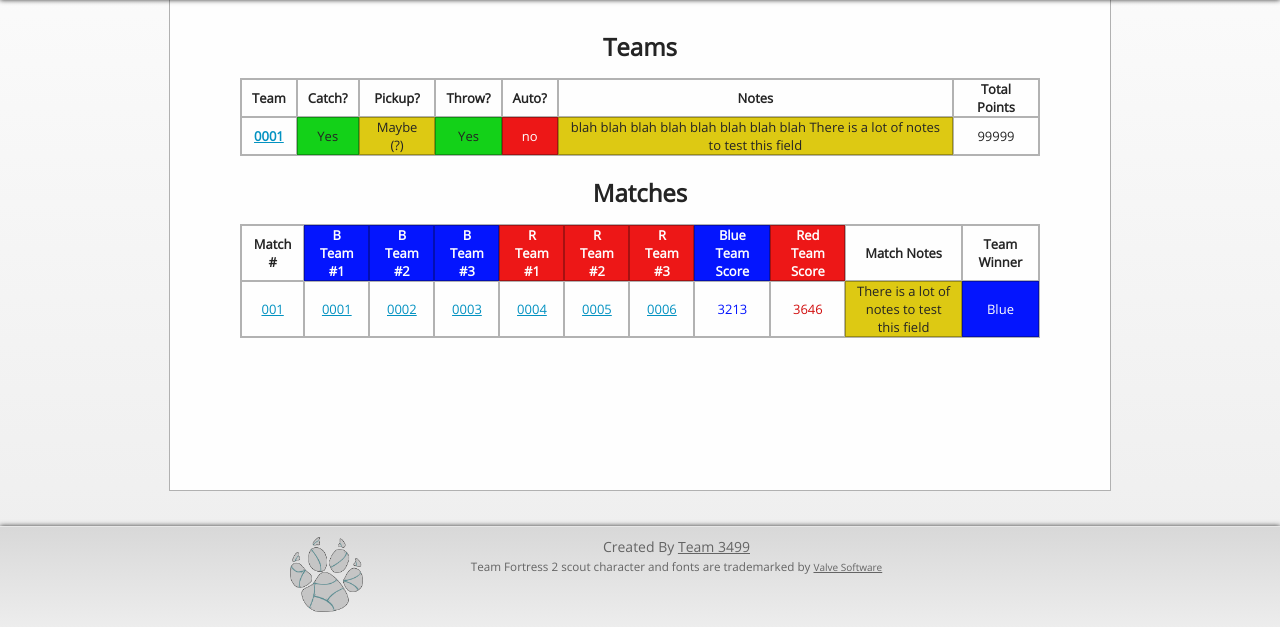
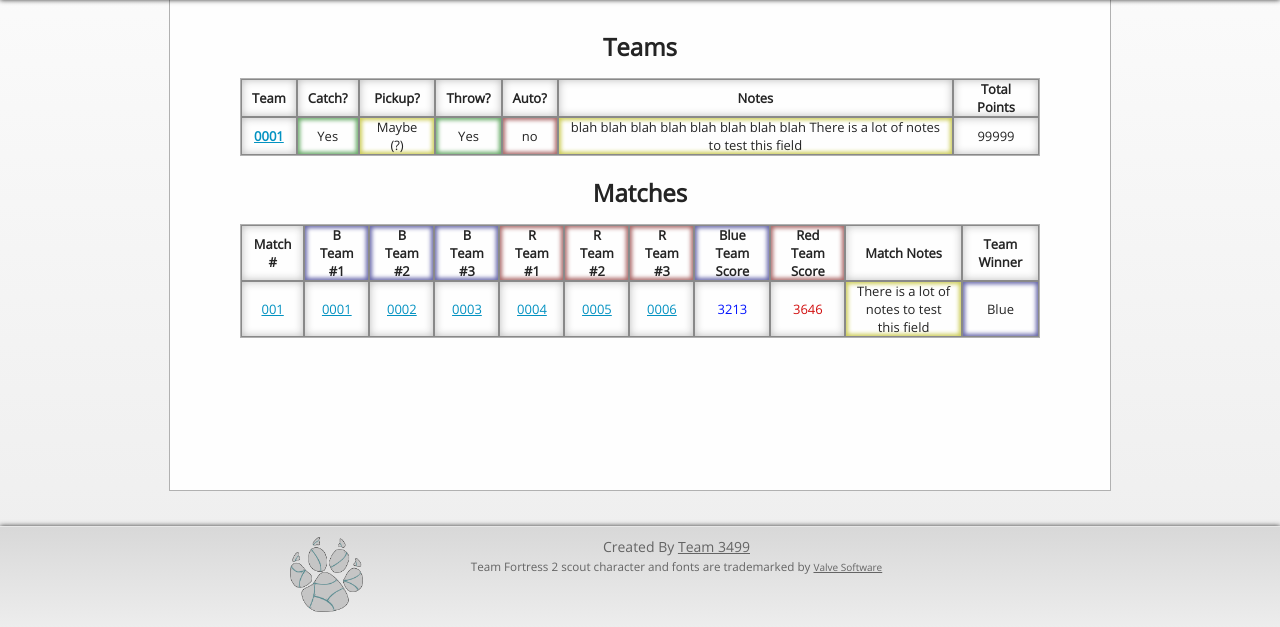
Before and after one commit to team3499/FRC-Scout, a PHP site: page / in a window 1280 px wide. Shown: the part 174-801 px from the top of the page. Run offline with PHP 8.4, Linux system fonts and the light colour scheme; a stand-in replaces the project's code that opens the database connection.

Commit message:
Changed the colors on the view page to be less intrusive

```diff
--- a/root/css/style.css
+++ b/root/css/style.css
@@ -33,12 +33,12 @@ a:hover{
 }
 table{
     margin-bottom:20px;
-    border: 1px solid rgba(0,0,0,0.3);
+    border: 1px solid #b1b1b1; /* rgba(0, 0, 0, 1); */
     border-spacing:0;
     font-size:13px;
 }
 table td{
-    border: 1px solid rgba(0,0,0,0.3);
+    border: 1px solid #888888; /* rgba(0, 0, 0, 1); */
     padding:0 10px;
 }
 h1, h2, h3, h4, h5, h6 {
@@ -285,16 +285,22 @@ span.title {
     color:#0213FF;
 }
 .greenBG{
-    background-color:#11D116;
+    background: rgb(255,255,255);
+    box-shadow: inset 0px 0px 4px 2px #66aa66;
 }
 .yellowBG{
-    background-color:#DDC911;
+    background: rgb(255,255,255);
+    box-shadow: inset 0px 0px 4px 2px #cccc55;
 }
 .redBG{
-    background-color:#ED1515;
-    color:#fff;
+    background: rgb(255,255,255);
+    box-shadow: inset 0px 0px 4px 2px #aa6666;
 }
 .blueBG{
-    background-color:#0213FF;
-    color:#fff;
+    background: rgb(255,255,255);
+    box-shadow: inset 0px 0px 4px 2px #6666aa;
 }
+.blackBG{
+    background: rgb(255,255,255);
+    box-shadow: inset 0px 0px 8px 0px #bbbbbb;
+}
--- a/showdata.php
+++ b/showdata.php
@@ -5,22 +5,22 @@
 
         <table id="tableTeams">
             <tr>
-                <td class="tableTeamsTeam"><strong>Team</strong></td>
-                <td class="tableTeamsCatch"><strong>Catch?</strong></td>
-                <td class="tableTeamsPickup"><strong>Pickup?</strong></td>
-                <td class="tableTeamsThrow"><strong>Throw?</strong></td>
-                <td class="tableTeamsAuto"><strong>Auto?</strong></td>
-                <td class="tableTeamsNotes"><strong>Notes</strong></td>
-                <td class="tableTeamsTotalPoints"><strong>Total Points</strong></td>
+                <td class="blackBG tableTeamsTeam"><strong>Team</strong></td>
+                <td class="blackBG tableTeamsCatch"><strong>Catch?</strong></td>
+                <td class="blackBG tableTeamsPickup"><strong>Pickup?</strong></td>
+                <td class="blackBG tableTeamsThrow"><strong>Throw?</strong></td>
+                <td class="blackBG tableTeamsAuto"><strong>Auto?</strong></td>
+                <td class="blackBG tableTeamsNotes"><strong>Notes</strong></td>
+                <td class="blackBG tableTeamsTotalPoints"><strong>Total Points</strong></td>
             </tr>
             <tr>
-                <td class="tableTeamsTeam" title="Team Number"><a href="team.php?team=3499"><strong>0001</strong></a></td>
+                <td class="blackBG tableTeamsTeam" title="Team Number"><a href="team.php?team=3499"><strong>0001</strong></a></td>
                 <td class="tableTeamsCatch greenBG" title="Catch?">Yes</td>
                 <td class="tableTeamsPickup yellowBG" title="Pickup?">Maybe <span title="The team said that they could pickup during the interview, but in game, they do not!">(?)</span></td>
                 <td class="tableTeamsThrow greenBG" title="Throw?">Yes</td>
                 <td class="tableTeamsAuto redBG" title="Auto?">no</td>
                 <td class="tableTeamsNotes yellowBG" title="Team Notes"><span title="blah blah blah blah blah blah blah blah There is a lot of notes to test this field">blah blah blah blah blah blah blah blah There is a lot of notes to test this field</span></td>
-                <td class="tableTeamsTotalPoints" title="Total Points">99999</td>
+                <td class="blackBG tableTeamsTotalPoints" title="Total Points">99999</td>
             </tr>
 
         </table>
@@ -31,7 +31,7 @@
 
         <table id="tableMatches">
             <tr>
-               <td class="tableMatchesMatch"><strong>Match #</strong></td>
+               <td class="blackBG tableMatchesMatch"><strong>Match #</strong></td>
                <td class="tableMatchesBlueTeam blueBG"><strong>B Team #1</strong></td>
                <td class="tableMatchesBlueTeam blueBG"><strong>B Team #2</strong></td>
                <td class="tableMatchesBlueTeam blueBG"><strong>B Team #3</strong></td>
@@ -40,19 +40,19 @@
                <td class="tableMatchesRedTeam redBG"><strong>R Team #3</strong></td>
                <td class="tableMatchesBlueScore blueBG"><strong>Blue Team Score</strong></td>
                <td class="tableMatchesRedScore redBG"><strong>Red Team Score</strong></td>
-               <td class="tableMatchesNotes"><strong>Match Notes</strong></td>
-               <td class="tableMatchesWin"><strong>Team Winner</strong></td>
+               <td class="blackBG tableMatchesNotes"><strong>Match Notes</strong></td>
+               <td class="blackBG tableMatchesWin"><strong>Team Winner</strong></td>
             </tr>
             <tr>
-               <td class="tableMatchesMatch" title="Match Number"><a href="#001">001</a></td>
-               <td class="tableMatchesBlueTeam blue" title="Blue Team #1"><a href="#0001">0001</a></td>
-               <td class="tableMatchesBlueTeam blue" title="Blue Team #2"><a href="#0002">0002</a></td>
-               <td class="tableMatchesBlueTeam blue" title="Blue Team #3"><a href="#0003">0003</a></td>
-               <td class="tableMatchesRedTeam red" title="Red Team #1"><a href="#0004">0004</a></td>
-               <td class="tableMatchesRedTeam red" title="Red Team #2"><a href="#0005">0005</a></td>
-               <td class="tableMatchesRedTeam red" title="Red Team #3"><a href="#0006">0006</a></td>
-               <td class="tableMatchesBlueScore blue" title="Blue Team Score">3213</td>
-               <td class="tableMatchesRedScore red" title="Red Team Score">3646</td>
+               <td class="blackBG tableMatchesMatch" title="Match Number"><a href="#001">001</a></td>
+               <td class="blackBG tableMatchesBlueTeam blue" title="Blue Team #1"><a href="#0001">0001</a></td>
+               <td class="blackBG tableMatchesBlueTeam blue" title="Blue Team #2"><a href="#0002">0002</a></td>
+               <td class="blackBG tableMatchesBlueTeam blue" title="Blue Team #3"><a href="#0003">0003</a></td>
+               <td class="blackBG tableMatchesRedTeam red" title="Red Team #1"><a href="#0004">0004</a></td>
+               <td class="blackBG tableMatchesRedTeam red" title="Red Team #2"><a href="#0005">0005</a></td>
+               <td class="blackBG tableMatchesRedTeam red" title="Red Team #3"><a href="#0006">0006</a></td>
+               <td class="blackBG tableMatchesBlueScore blue" title="Blue Team Score">3213</td>
+               <td class="blackBG tableMatchesRedScore red" title="Red Team Score">3646</td>
                <td class="tableMatchesNotes yellowBG" title="Match Ntoes"><span title="There is a lot of notes to test this field">There is a lot of notes to test this field</span></td>
                <td class="tableMatchesWin blueBG" title="Team Winner">Blue</td>
             </tr>
```
Also changed, not shown: 1 other file.
